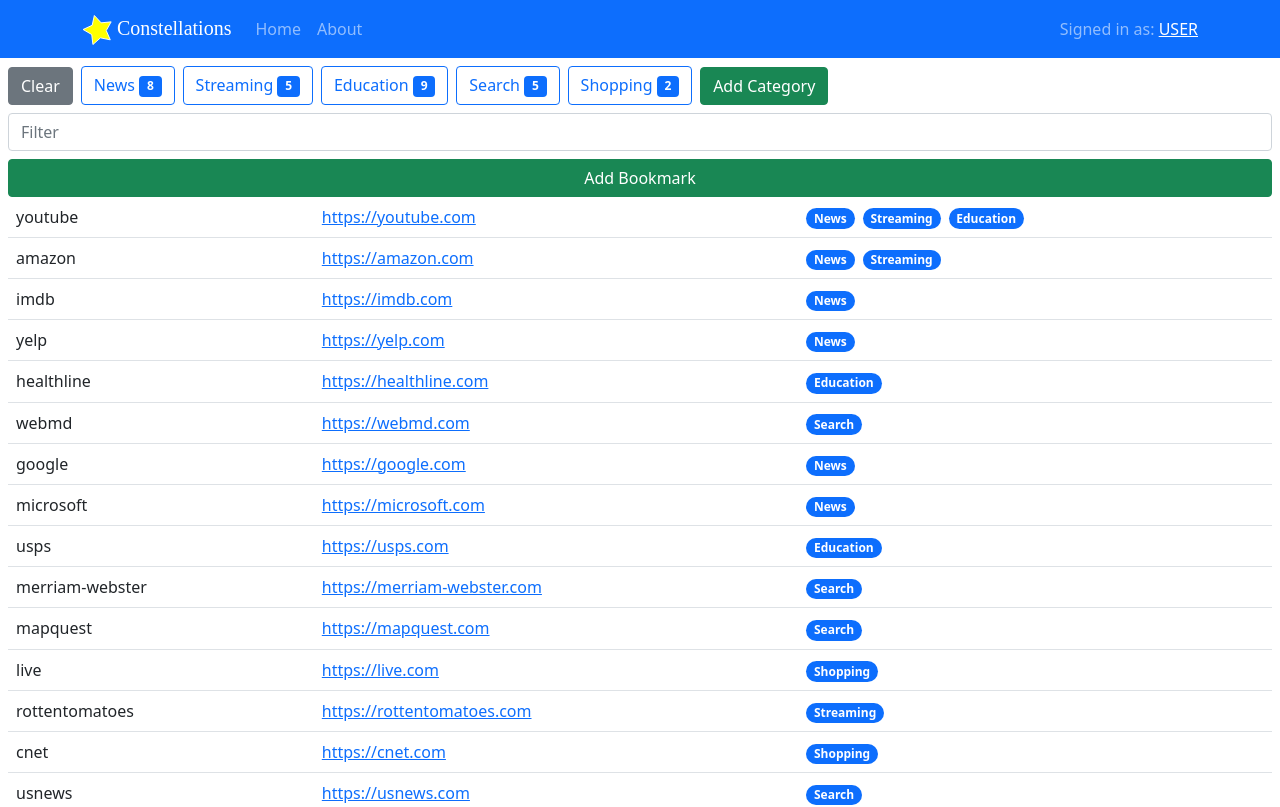
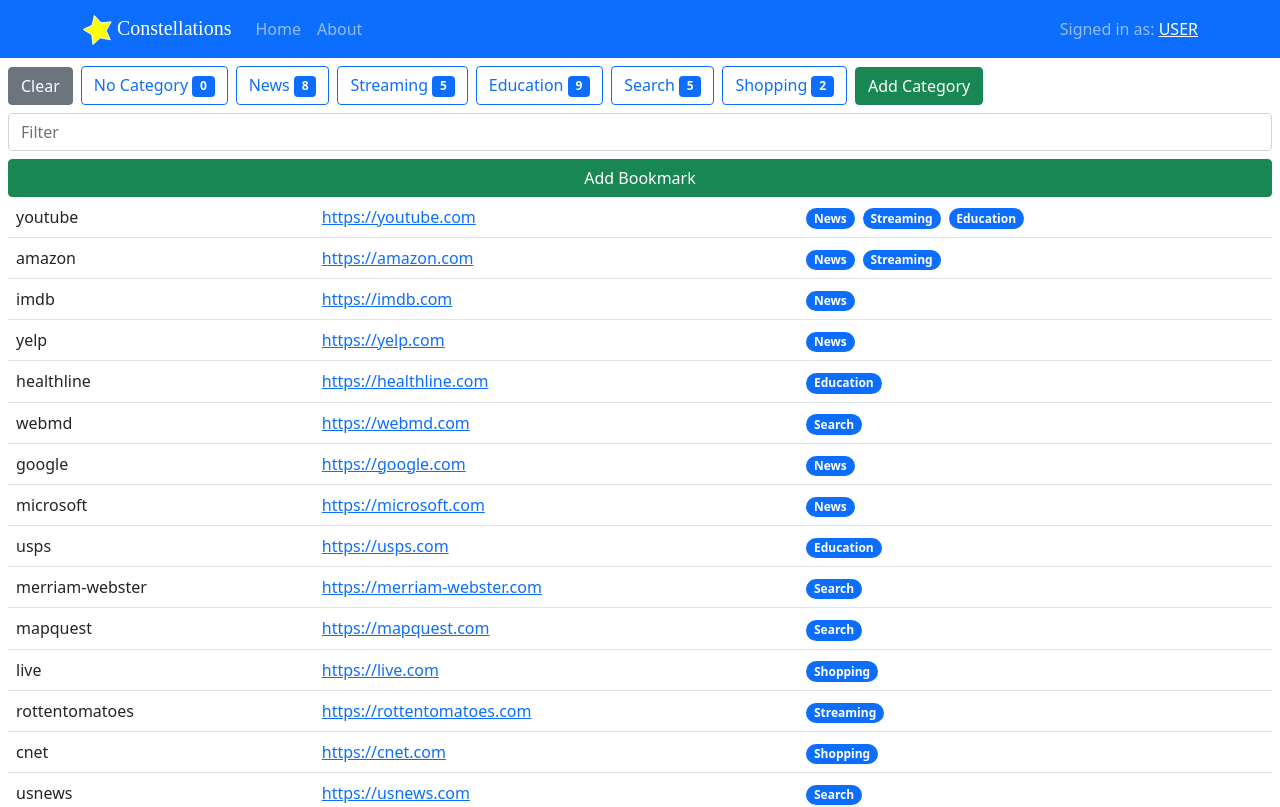
Before and after one commit to Sife-ops/constellations-rc1, a React (Vite) app in the folder frontend-vite-react-ts/: page / in a window 1280 px wide. Shown: the top 807 px of the page. Built offline with nearby package versions, Linux system fonts and the light colour scheme; a web font is replaced by a local one.

Commit message:
improved filter algorithm

```diff
--- a/frontend-vite-react-ts/src/App.tsx
+++ b/frontend-vite-react-ts/src/App.tsx
@@ -1,5 +1,6 @@
 // todo: favicon
 // todo: handle empty bookmarks or categories
+// todo: modal
 
 import "./App.css";
 import "bootstrap/dist/css/bootstrap.min.css";
--- a/frontend-vite-react-ts/src/components/home.tsx
+++ b/frontend-vite-react-ts/src/components/home.tsx
@@ -23,31 +23,20 @@
 
   const selectedCategories = categories.filter((e) => e.selected);
   if (selectedCategories.length > 0) {
-    bookmarks = bookmarks.reduce((previous: Bookmark[], current: Bookmark) => {
-      if (selectedCategories.length < 2) {
-        for (let i = 0; i < current.categories.length; i++) {
-          if (current.categories[i].id === selectedCategories[0].id) {
-            return [...previous, current];
-          }
-        }
-        return previous;
-      }
-
+    bookmarks = bookmarks.filter((e) => {
       let matched = 0;
-      for (let i1 = 0; i1 < current.categories.length; i1++) {
+      for (let i1 = 0; i1 < e.categories.length; i1++) {
         for (let i2 = 0; i2 < selectedCategories.length; i2++) {
-          if (selectedCategories[i2].id === current.categories[i1].id) {
+          if (selectedCategories[i2].id === e.categories[i1].id) {
             matched++;
           }
         }
       }
-
       if (matched === selectedCategories.length) {
-        return [...previous, current];
+        return true;
       }
-
-      return previous;
-    }, []);
+      return false;
+    });
   }
 
   const categoryClearButton = (
@@ -69,7 +58,18 @@
     </Button>
   );
 
-  // todo: "None" category button
+  // todo: onClick
+  const categoryNoneButton = (
+    <ToggleButton
+      className="mb-2 me-2"
+      type="checkbox"
+      value="1"
+      variant="outline-primary"
+      checked={false}
+    >
+      No Category <Badge>0</Badge>
+    </ToggleButton>
+  );
 
   const categoryButtons = categories.map((e1) => (
     <ToggleButton
@@ -107,6 +107,7 @@
   return (
     <div>
       {categoryClearButton}
+      {categoryNoneButton}
       {categoryButtons}
       {categoryAddButton}
       <Filter bookmarks={bookmarks} />
```
